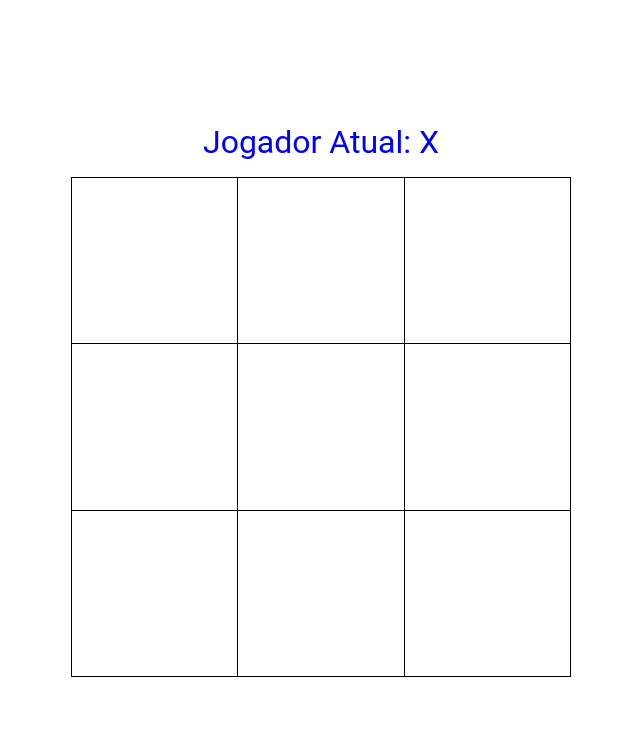
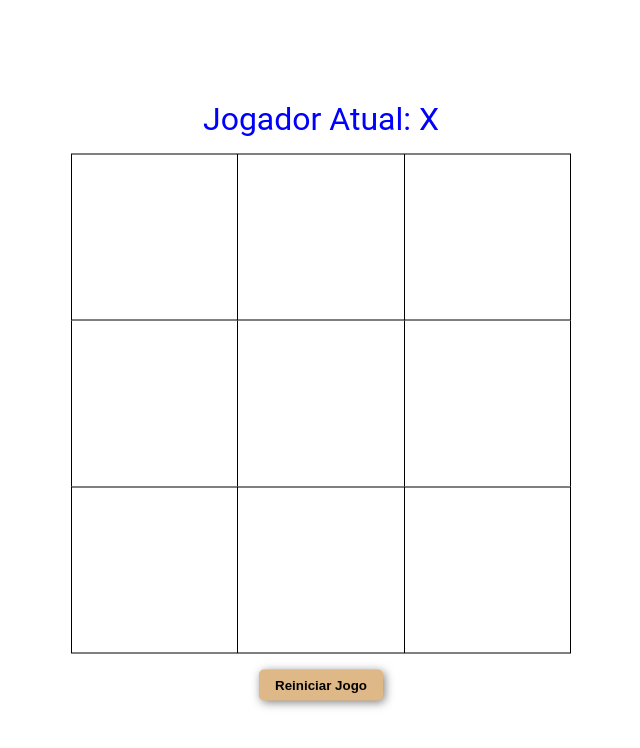
Before and after one commit to edupsousa/minicurso-react, a React (Vite) app in the folder tutorial/: page / in a window 1280 px wide. Shown: the top 748 px of the page, without its empty margins (319-959 px from the left). Built offline with nearby package versions, Linux system fonts and the light colour scheme.

Commit message:
adicionado botão para reiniciar jogo

```diff
--- /dev/null
+++ b/tutorial/src/Controles.tsx
@@ -0,0 +1,13 @@
+type Props = {
+  reiniciarJogo: () => void;
+};
+
+export default function Controles({ reiniciarJogo }: Props) {
+  return (
+    <div className="controles">
+      <button className="botao reiniciar" onClick={reiniciarJogo}>
+        Reiniciar Jogo
+      </button>
+    </div>
+  );
+}
--- a/tutorial/src/Jogo.tsx
+++ b/tutorial/src/Jogo.tsx
@@ -1,11 +1,9 @@
 import { useState } from "react";
-import Celula from "./Celula";
+import Controles from "./Controles";
 import Placar from "./Placar";
 import Tabuleiro from "./Tabuleiro";
 import { Jogadores, TabuleiroJogo } from "./types";
 import calcularVencedor from "./utils/calcularVencedor";
-import getClasseJogador from "./utils/getClasseJogador";
-import valor2Jogador from "./utils/valor2Jogador";
 
 export default function Jogo() {
   const [celulasVitoria, setCelulasVitoria] = useState<number[]>([]);
@@ -14,6 +12,13 @@ export default function Jogo() {
     0, 0, 0, 0, 0, 0, 0, 0, 0,
   ]);
   const [jogador, setJogador] = useState<Jogadores>(1);
+
+  const reiniciarJogo = () => {
+    setCelulasVitoria([]);
+    setEncerrado(false);
+    setTabuleiro([0, 0, 0, 0, 0, 0, 0, 0, 0]);
+    setJogador(1);
+  };
 
   const marcarPosicao = (posicao: number) => {
     if (encerrado) return;
@@ -42,6 +47,7 @@ export default function Jogo() {
         celulasVitoria={celulasVitoria}
         marcarPosicao={marcarPosicao}
       />
+      <Controles reiniciarJogo={reiniciarJogo} />
     </div>
   );
 }
--- a/tutorial/src/jogo.css
+++ b/tutorial/src/jogo.css
@@ -1,9 +1,6 @@
-:root {
+.jogo {
   /* Fonte sem serifa */
-  --fonte-padrao: "Roboto", sans-serif;
-}
-
-.jogo {
+  font-family: "Roboto", sans-serif;
   /* Centralizar na página */
   position: fixed;
   top: 50%;
@@ -14,14 +11,11 @@
 .placar {
   /* Centralizar o texto do placar acima do tabuleiro */
   margin-bottom: 1rem;
-  font-family: var(--fonte-padrao);
   font-size: 2rem;
   text-align: center;
 }
 
 .tabuleiro {
-  font-family: var(--fonte-padrao);
-
   /* Tamanho do tabuleiro */
   width: 500px;
   height: 500px;
@@ -84,5 +78,31 @@
 }
 
 .jogo.encerrado .tabuleiro .celula:not(.vitoria) span {
+  /* Diminuir visibilidade do texto das celulas que não são vitoriosas */
   opacity: 0.3;
 }
+
+.controles {
+  margin-top: 1rem;
+  display: flex;
+  flex-direction: row;
+  justify-content: space-evenly;
+}
+
+.botao {
+  cursor: pointer;
+  padding: 0.5rem 1rem;
+  font-weight: bold;
+  border-radius: 5px;
+  border: none;
+  background-color: #fff;
+  box-shadow: rgba(0, 0, 0, 0.5) 2px 2px 10px;
+}
+
+.botao.reiniciar {
+  background-color: #deb887;
+}
+
+.botao.reiniciar:hover {
+  background-color: #b8860b;
+}
```
